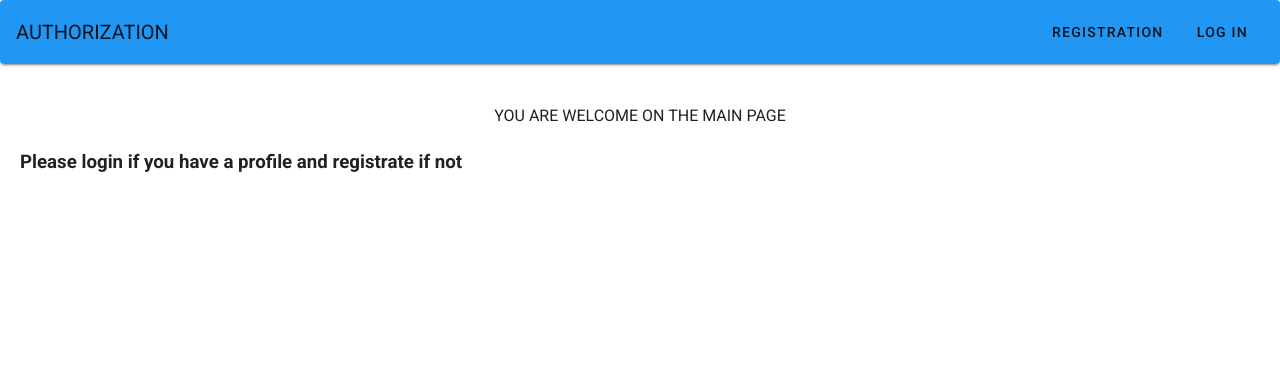
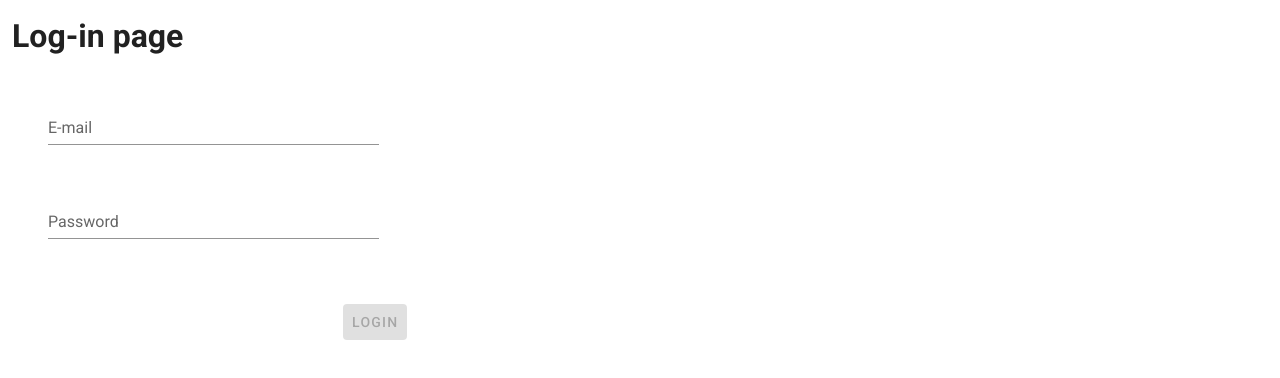
Before and after one commit to tanovikova22/practical-project, a Vue app: page /login in a window 1280 px wide. Before the commit this address led to /app. Shown: the top 378 px of the page. Built offline with nearby package versions, Linux system fonts and the light colour scheme.

Commit message:
router upd

```diff
--- a/src/App.vue
+++ b/src/App.vue
@@ -1,9 +1,7 @@
 <template>
   <v-app>
     <v-main>
-      <component :is="layout">
         <router-view></router-view>
-      </component>
       <v-snackbar :value="showWindow" @input="setError(null)" :color="setColor">
         {{ getError }}
         <template v-slot:action="{ attrs }">
@@ -15,60 +13,34 @@
 </template>
 
 <script>
-import { mapMutations, mapGetters, mapActions } from "vuex";
+import { mapMutations, mapGetters } from "vuex";
 export default {
   name: "App",
 
   computed: {
-    layout() {
-      return (
-        this.$route.meta.layout ||
-        this.$route.matched[0].meta.layout ||
-        "AuthLayout"
-      );
-    },
 
     ...mapGetters(["getError"]),
 
     showWindow() {
-      if (this.getError) {
-        return true;
-      }
-      return false;
+     return Boolean(this.getError)
     },
 
     setColor() {
-      if (
-        this.getError &&
-        (this.getError.code === "auth/user-not-found" ||
-          this.getError.code === "auth/too-many-requests")
-      )
-        return "red";
-      else return "black";
+      if (this.getError){
+        switch(this.getError){
+          case "auth/user-not-found" :
+            return 'red';
+          case "auth/too-many-requests" :
+            return 'yellow';
+          default: 'black';
+        }
+      }
+      return "black";
     }
   },
   methods: {
     ...mapMutations(["setError"]),
-    ...mapActions(["signInByToken"])
   },
-  async mounted() {
-    // if (localStorage.getItem("user")) {
-    //   try {
-    //     this.$store.commit("setUser", JSON.parse(localStorage.getItem("user")));
-    //     //this.$router.push("/dashboard");
-    //   } catch (e) {
-    //     localStorage.removeItem("user");
-    //   }
-    // }
-    if (localStorage.getItem("token")) {
-      try {
-        this.$store.commit("setUser", JSON.parse(localStorage.getItem("user")));
-        //this.$router.push("/dashboard");
-      } catch (e) {
-        localStorage.removeItem("user");
-      }
-    }
-  }
 };
 </script>
 
--- a/src/components/Auth/HomePage.vue
+++ /dev/null
@@ -1,17 +0,0 @@
-<template>
-  <v-container>
-    <v-flex v-if="currPath" class="d-flex justify-center mt-10">YOU ARE WELCOME ON THE MAIN PAGE</v-flex>
-    <h3 class="ma-5">Please login if you have a profile and registrate if not</h3>
-    <router-view></router-view>
-  </v-container>
-</template>
-
-<script>
-export default {
-  computed: {
-    currPath() {
-      return this.$route.path === "/app";
-    }
-  }
-};
-</script>
--- a/src/layouts/AuthLayout.vue
+++ /dev/null
@@ -1,41 +0,0 @@
-<template>
-  <div class="container">
-    <v-flex>
-      <v-container>
-        <v-card>
-          <v-toolbar color="blue" flat>
-            <router-link :to="'/app'" tag="span" :style="{cursor: 'pointer'}">
-              <v-toolbar-title>{{'Authorization'.toUpperCase()}}</v-toolbar-title>
-            </router-link>
-
-            <v-spacer></v-spacer>
-
-            <router-link :to="'/app/registration'" tag="button">
-              <v-btn depressed color="blue">REGISTRATION</v-btn>
-            </router-link>
-            <router-link :to="'/app/login'" tag="button">
-              <v-btn depressed color="blue">LOG IN</v-btn>
-            </router-link>
-          </v-toolbar>
-        </v-card>
-        <slot></slot>
-      </v-container>
-    </v-flex>
-  </div>
-</template>
-
-<script>
-export default {
-  name: "AuthLayout"
-};
-</script>
-
-<style lang="scss" scoped>
-.container {
-  min-width: 100%;
-  padding: 0;
-}
-slot {
-  min-height: 100%;
-}
-</style>
--- a/src/layouts/DashboardLayout.vue
+++ b/src/layouts/DashboardLayout.vue
@@ -23,7 +23,7 @@
         </v-list-item>
       </v-list>
     </v-navigation-drawer>
-    <slot/>
+     <router-view></router-view>
   </div>
 </template>
 
--- a/src/main.js
+++ b/src/main.js
@@ -5,12 +5,6 @@ import router from './router';
 import Vuelidate from 'vuelidate';
 import store from "./store";
 import firebase from "firebase";
-
-import AuthLayout from './layouts/AuthLayout'
-import DashboardLayout from './layouts/DashboardLayout'
-
-Vue.component('AuthLayout', AuthLayout)
-Vue.component('DashboardLayout', DashboardLayout)
 
 Vue.config.productionTip = false
 
--- a/src/router/index.js
+++ b/src/router/index.js
@@ -3,24 +3,11 @@ import Router from 'vue-router'
 
 import Registration from '../components/Auth/Registration.vue'
 import LogIn from '../components/Auth/LogIn.vue'
-import DashBoard from '../components/Dashboard/DashBoard.vue'
-import HomePage from '../components/Auth/HomePage.vue'
-//import store from '../store'
+import DashBoard from '../layouts/DashboardLayout.vue'
 import Users from '../components/Dashboard/Users.vue'
 import Profile from '../components/Dashboard/Profile.vue'
 
 Vue.use(Router);
-
-
-// function guard(to, from, next) {
-//     if (store.getters.isLogged) {
-//         next()
-//     } else {
-//         next('/login?loginError=true')
-//     }
-// }
-
-
 
 
 export default new Router(
@@ -30,42 +17,31 @@ export default new Router(
         routes: [{
             path: '/dashboard',
             component: DashBoard,
-                //beforeEnter: guard,
-                meta: {
-                    layout: 'DashboardLayout'
-                },
+            redirect: '/dahboard/profile',
             children: [{
                     path: 'users',
+                    name: 'Users',
                     component: Users,
-                        layout: 'DashboardLayout'
                     },
                     {
                     path: 'profile/:id',
                     name: 'Profile',
                     component: Profile,
-                        layout: 'DashboardLayout'
                     },
                 ]
             },
             {
-                path: '/app',
-                component: HomePage,
-                meta: {
-                    layout: 'AuthLayout'
-                },
-                children: [{
-                        path: 'login',
+            path: '/login',
             component: LogIn
             },
             {
-                        path: 'registration',
+            path: '/registration',
             component: Registration
-                    },
-                ]
             },
             {
             path: '*',
-                redirect: '/app'
+            redirect: '/login'
             }
         ],
-    })
+    }
+)
--- a/src/store/getters.js
+++ b/src/store/getters.js
@@ -6,7 +6,6 @@ const getters = {
     getLoading: ({ common }) => common.loading,
     getError: ({ common }) => common.error,
 
-    getLayout: ({ layouts }) => layouts.layout
 }
 
 export default getters;
--- a/src/store/index.js
+++ b/src/store/index.js
@@ -5,7 +5,6 @@ import getters from './getters'
 import auth from './modules/auth'
 import dashboard from './modules/dashboard'
 import common from './modules/common'
-import layouts from './modules/layouts'
 
 Vue.use(Vuex);
 
@@ -15,7 +14,6 @@ export default new Vuex.Store({
         auth,
         dashboard,
         common,
-        layouts
     },
     getters
 })
--- a/src/store/modules/layouts.js
+++ /dev/null
@@ -1,11 +0,0 @@
-export default {
-    state: {
-        layout: 'AuthLayout'
-    },
-
-    matations: {
-        setLayout(state, payload) {
-            state.layout = payload
-        }
-    }
-}
```
Also changed, not shown: src/router/guard.js (+1 -25 lines). Lines whose indentation alone changed are shown as unchanged.
